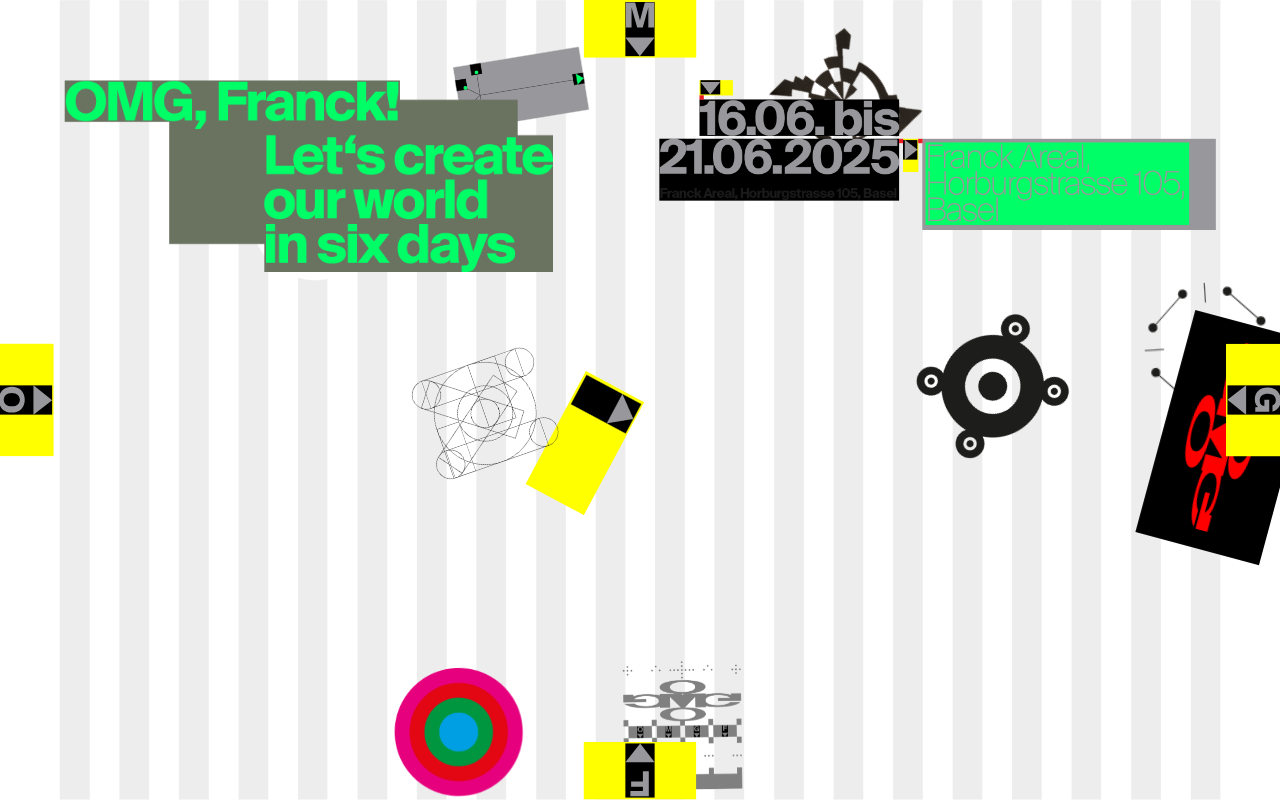
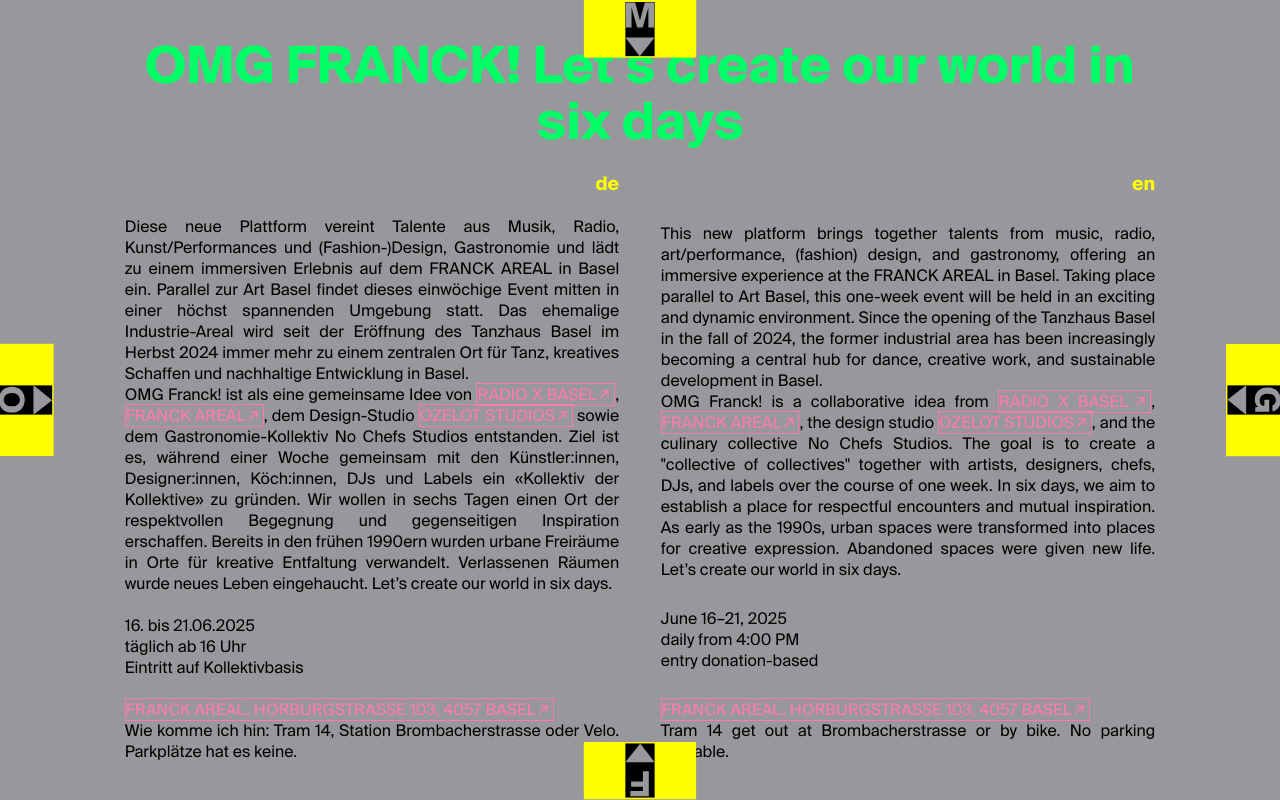
Before and after one commit to carloozed/franck_areal, a React (Vite) app: page / in a window 1280 px wide. Both pictures are taken after a click on the element 640 px from the left and 768 px from the top of the page. Built offline with nearby package versions, Linux system fonts and the light colour scheme.

Commit message:
added about section

```diff
--- /dev/null
+++ b/src/components/Content/About/AboutComponent.jsx
@@ -0,0 +1,45 @@
+import React, { useEffect } from 'react';
+import styles from './AboutComponent.module.css';
+
+import aboutContent from './about';
+
+export default function AboutComponent({ ...contentProps }) {
+  const { activeNavigation, setActiveNavigation } = contentProps;
+
+  useEffect(() => {
+    console.log(activeNavigation);
+  }, [activeNavigation]);
+
+  return (
+    <div
+      className={`${styles.container} ${
+        activeNavigation === 'about' ? styles.open : ''
+      }`}
+    >
+      {' '}
+      <h1>{aboutContent[0].title}</h1>
+      <div className={styles.content}>
+        {aboutContent.map((section, index) => (
+          <div key={index} className={styles.section}>
+            <div className={styles.titleContainer}>
+              <h3>{section.lang}</h3>
+            </div>
+            <div className={styles.textContainer}>
+              <p dangerouslySetInnerHTML={{ __html: section.first_text }} />
+              <p dangerouslySetInnerHTML={{ __html: section.second_text }} />
+            </div>
+            <div className={styles.eventInformation}>
+              <p>{section.date}</p>
+              <p>{section.time}</p>
+              <p>{section.entry}</p>
+            </div>
+            <div className={styles.locationInformation}>
+              <p dangerouslySetInnerHTML={{ __html: section.location }} />
+              <p>{section.transportation}</p>
+            </div>
+          </div>
+        ))}
+      </div>
+    </div>
+  );
+}
--- /dev/null
+++ b/src/components/Content/About/AboutComponent.module.css
@@ -0,0 +1,105 @@
+.container {
+    background-color: transparent;
+    padding: 0 calc((2rem + 4vw) * 1.5);
+    position: fixed;
+    z-index: 2;
+    min-height: 100svh;
+    width: 100svw;
+    display: flex;
+    gap: calc((2rem + 4vw) / 4);
+    flex-direction: column;
+    justify-content: center;
+    opacity: 0;
+    transition: opacity 0.4s cubic-bezier(0.39, 0.575, 0.565, 1);
+    pointer-events: all;
+    background-color: var(--grey);
+    overflow: scroll;
+
+}
+
+.open {
+    opacity: 1;
+    pointer-events: all;
+}
+
+.container h1 {
+    text-align: center;
+}
+
+.container h3 {
+    color: var(--yellow);
+}
+
+.container:nth-of-type(2) h3 {
+    text-align: right;
+}
+
+.content {
+    display: grid;
+    grid-template-columns: repeat(2, 1fr);
+    column-gap: calc((2rem + 4vw) / 2);
+    height: 100%;
+}
+
+.content a {
+    text-transform: uppercase;
+    color: var(--pink);
+    border: 0.5px solid var(--pink)
+}
+
+.section a span {
+    display: inline-block;
+    transform: translateX(-4px) translateY(-1px) rotate(-45deg)
+}
+
+.content p {
+    text-align: justify;
+}
+
+
+
+.section {
+    display: flex;
+    flex-direction: column;
+    justify-content: space-between;
+    height: 100%;
+    gap: calc((2rem + 4vw) / 4);
+}
+
+
+
+
+/* Enable hover only on non-touch devices */
+@media (hover: hover) and (pointer: fine) {}
+
+
+
+/* Mobile */
+@media (max-width: 48rem) {
+    .container {
+        padding: 0 calc(1.5rem + 6vw);
+        display: flex;
+        opacity: 0;
+        transition: opacity 0.2s cubic-bezier(0.39, 0.575, 0.565, 1);
+        pointer-events: none;
+        overflow-y: scroll !important;
+    }
+
+
+    .open {
+        opacity: 1;
+        pointer-events: all;
+    }
+
+
+
+
+
+
+}
+
+/* Tablet and Smaller Desktop */
+@media (min-width: 48rem) and (max-width: 74rem) {}
+
+
+@media (min-width: 48rem) and (max-width: 74rem) and (orientation: portrait) {}
--- /dev/null
+++ b/src/components/Content/About/about.js
@@ -0,0 +1,30 @@
+const aboutContent = [
+  {
+    lang: 'de',
+    title: `OMG FRANCK! Let's create our world in six days`,
+    first_text: `Diese neue Plattform vereint Talente aus Musik, Radio, Kunst/Performances und (Fashion-)Design, Gastronomie und lädt zu einem immersiven Erlebnis auf dem FRANCK AREAL in Basel ein. Parallel zur Art Basel findet dieses einwöchige Event mitten in einer höchst spannenden Umgebung statt. Das ehemalige Industrie-Areal wird seit der Eröffnung des Tanzhaus Basel im Herbst 2024 immer mehr zu einem zentralen Ort für Tanz, kreatives Schaffen und nachhaltige Entwicklung in Basel.`,
+    second_text: `OMG Franck! ist als eine gemeinsame Idee von <a href="https://radiox.ch/" target="_blank">Radio X Basel <span>→</span></a>, <a href="https://www.franckareal.ch/" target="_blank">Franck Areal <span>→</span></a>, dem Design-Studio <a href="https://ozelot.ltd/" target="_blank">Ozelot Studios <span>→</span></a> sowie dem Gastronomie-Kollektiv No Chefs Studios entstanden. Ziel ist es, während einer Woche gemeinsam mit den Künstler:innen, Designer:innen, Köch:innen, DJs und Labels ein «Kollektiv der Kollektive» zu gründen. Wir wollen in sechs Tagen einen Ort der respektvollen Begegnung und gegenseitigen Inspiration erschaffen. Bereits in den frühen 1990ern wurden urbane Freiräume in Orte für kreative Entfaltung verwandelt. Verlassenen Räumen wurde neues Leben eingehaucht. Let’s create our world in six days. `,
+    date: '16. bis 21.06.2025',
+    time: 'täglich ab 16 Uhr',
+    entry: 'Eintritt auf Kollektivbasis',
+    location:
+      '<a href="https://maps.app.goo.gl/MzkXGDcafFnTuwei9">Franck Areal, Horburgstrasse 103, 4057 Basel <span>→</span></a>',
+    transportation:
+      'Wie komme ich hin: Tram 14, Station Brombacherstrasse oder Velo. Parkplätze hat es keine.',
+  },
+  {
+    lang: 'en',
+    title: `OMG FRANCK! Let's create our world in six days`,
+    first_text: `This new platform brings together talents from music, radio, art/performance, (fashion) design, and gastronomy, offering an immersive experience at the FRANCK AREAL in Basel. Taking place parallel to Art Basel, this one-week event will be held in an exciting and dynamic environment. Since the opening of the Tanzhaus Basel in the fall of 2024, the former industrial area has been increasingly becoming a central hub for dance, creative work, and sustainable development in Basel.`,
+    second_text: `OMG Franck! is a collaborative idea from <a href="https://radiox.ch/" target="_blank">Radio X Basel <span>→</span></a>, <a href="https://www.franckareal.ch/" target="_blank">Franck Areal <span>→</span></a>, the design studio <a href="https://ozelot.ltd/" target="_blank">Ozelot Studios <span>→</span></a>, and the culinary collective No Chefs Studios. The goal is to create a "collective of collectives" together with artists, designers, chefs, DJs, and labels over the course of one week. In six days, we aim to establish a place for respectful encounters and mutual inspiration. As early as the 1990s, urban spaces were transformed into places for creative expression. Abandoned spaces were given new life. Let’s create our world in six days.`,
+    date: 'June 16–21, 2025',
+    time: 'daily from 4:00 PM',
+    entry: 'entry donation-based',
+    location:
+      '<a href="https://maps.app.goo.gl/MzkXGDcafFnTuwei9">Franck Areal, Horburgstrasse 103, 4057 Basel <span>→</span></a>',
+    transportation:
+      'Tram 14 get out at Brombacherstrasse or by bike. No parking available.',
+  },
+];
+
+export default aboutContent;
--- a/src/components/Content/Content.jsx
+++ b/src/components/Content/Content.jsx
@@ -6,12 +6,14 @@
 import location from '../../assets/images/location.png';
 
 import ProgramComponent from './Program/ProgramComponent';
+import AboutComponent from './About/AboutComponent';
 
 export default function Content({ ...contentProps }) {
   return (
     <div className={styles.container}>
       <div className={styles.content}>
         <ProgramComponent {...contentProps} />
+        <AboutComponent {...contentProps} />
         <div className={styles.main}>
           <img src={main} alt="Frank Areal" />
         </div>
--- a/src/components/Navigation/Navigation.jsx
+++ b/src/components/Navigation/Navigation.jsx
@@ -42,6 +42,11 @@
           className={styles.navitem}
           onMouseEnter={() => setNavigationItemHovered('about')}
           onMouseLeave={() => setNavigationItemHovered('')}
+          onClick={() => {
+            activeNavigation === 'about'
+              ? setActiveNavigation('')
+              : setActiveNavigation('about');
+          }}
         >
           <Bottom />
         </div>
--- a/src/index.css
+++ b/src/index.css
@@ -56,6 +56,11 @@
   font-family: var(--regular-font);
 }
 
+*::selection {
+  color: var(--pink);
+  background-color: var(--greengrey);
+}
+
 body {
   overflow: hidden;
   min-height: 100svh;
@@ -66,7 +71,6 @@
   font-size: 3.2em;
   line-height: 1.1;
   font-family: var(--bold-font);
-  letter-spacing: -3px;
   color: var(--lightgreen);
 }
 
```
